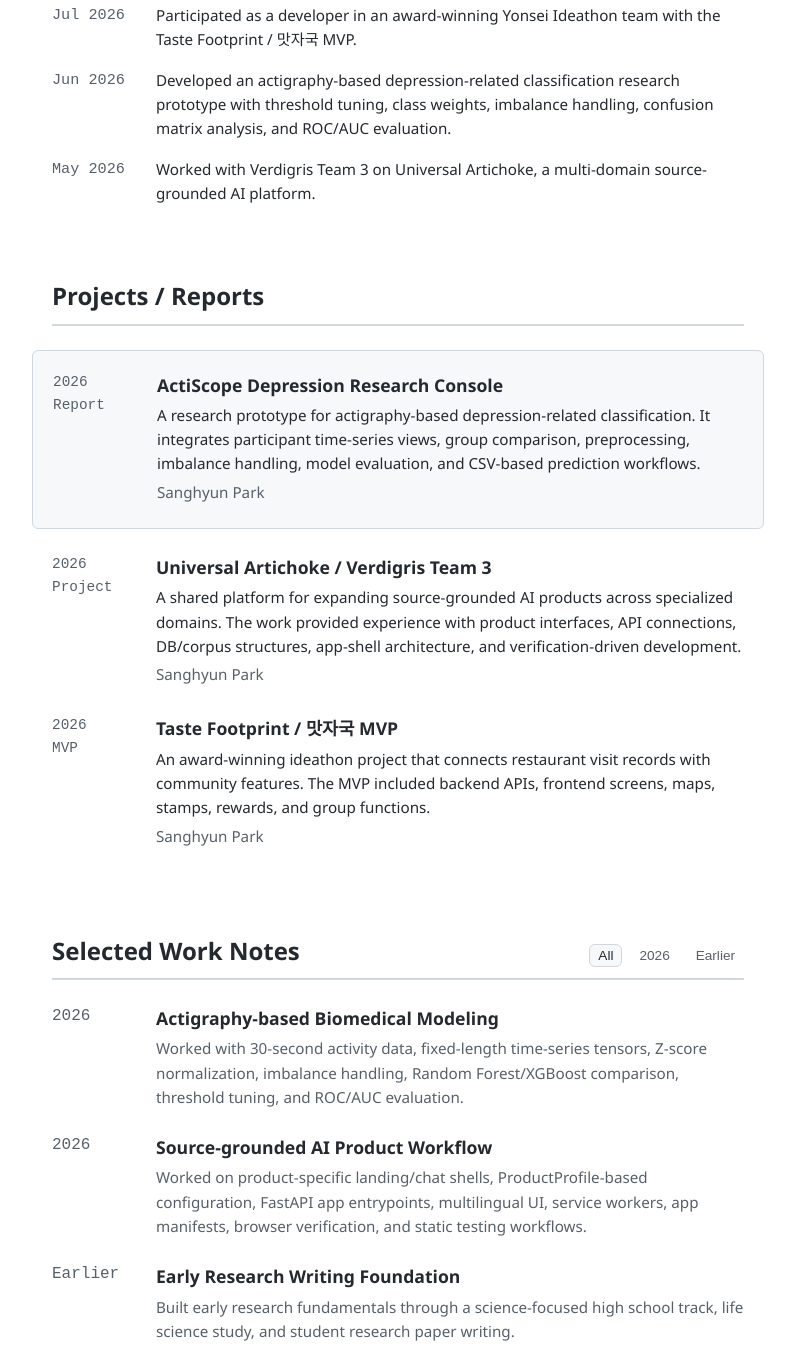
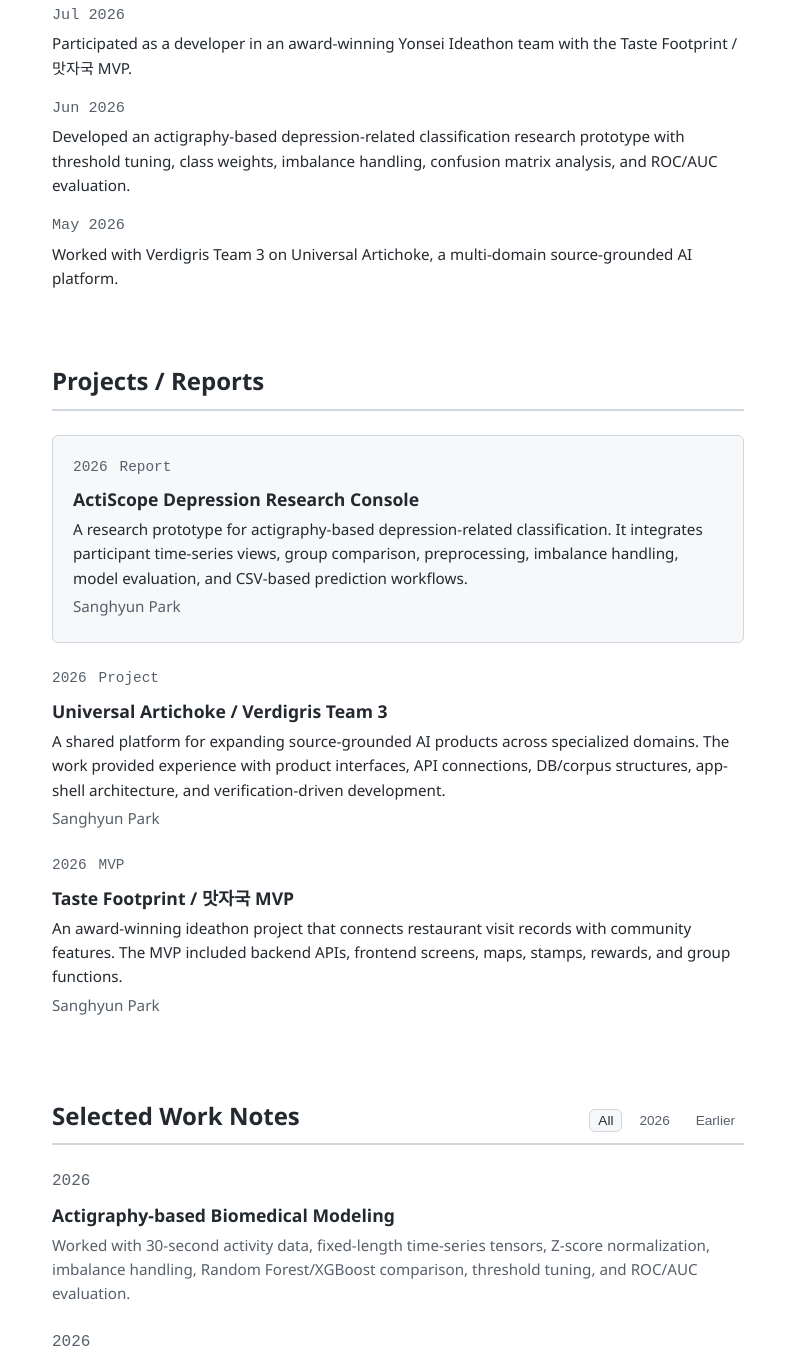
Before and after one commit to sanghyun747/sanghyun747.github.io, a plain HTML site: page index.html in a window 1280 px wide. Shown: the part 1085-2443 px from the top of the page, without its empty margins (414-1209 px from the left). Drawn offline with Linux system fonts and the light colour scheme.

Commit message:
Clean homepage spacing and profile tagline

```diff
--- a/index.html
+++ b/index.html
@@ -20,7 +20,7 @@
         <p class="eyebrow">Personal Profile</p>
         <h1 id="identity-title">Sanghyun Park</h1>
         <p class="role">Undergraduate Student, Biomedical Engineering, Yonsei University</p>
-        <p class="affiliation">Biomedical AI &middot; Biosignal Analysis &middot; Source-grounded AI Products</p>
+        <p class="affiliation">Biomedical AI &middot; Biosignal Analysis &middot; Source-grounded AI Products &middot; AI Startup Team Lead</p>
 
         <div class="contact-stack" aria-label="Profile links">
           <a href="mailto:sangh7474@gmail.com">sangh7474@gmail.com</a>
--- a/styles.css
+++ b/styles.css
@@ -36,6 +36,10 @@
   line-height: 1.6;
   font-size: 16px;
   -webkit-font-smoothing: antialiased;
+}
+
+p {
+  text-indent: 0;
 }
 
 a {
@@ -80,7 +84,7 @@
 }
 .portrait-card img {
   width: 100%;
-  max-width: 260px;
+  max-width: 247px;
   aspect-ratio: 4/5;
   object-fit: cover;
   object-position: center 18%;
@@ -210,13 +214,13 @@
   margin: 0;
 }
 .news-list li {
-  display: flex;
-  gap: 1.5rem;
+  display: block;
   margin-bottom: 1rem;
   font-size: 0.95rem;
 }
 .news-list time {
-  min-width: 80px;
+  display: block;
+  margin-bottom: 0.25rem;
   color: var(--text-muted);
   font-family: monospace;
 }
@@ -224,17 +228,17 @@
 
 /* Tech Reports */
 .work-item {
-  display: grid;
-  grid-template-columns: 80px 1fr;
-  gap: 1.5rem;
+  display: block;
   margin-bottom: 1.5rem;
 }
 .work-meta {
   color: var(--text-muted);
   font-size: 0.9rem;
   display: flex;
-  flex-direction: column;
+  flex-direction: row;
+  gap: 0.75rem;
   font-family: monospace;
+  margin-bottom: 0.4rem;
 }
 .work-item h3 {
   font-size: 1.1rem;
@@ -252,9 +256,8 @@
   padding: 1.25rem;
   border-radius: var(--radius);
   border: 1px solid var(--border-color);
-  margin-left: -1.25rem;
-  margin-right: -1.25rem;
-  grid-template-columns: 80px 1fr;
+  margin-left: 0;
+  margin-right: 0;
 }
 
 /* Publications */
@@ -294,13 +297,13 @@
   margin: 0;
 }
 .publication-list li {
-  display: flex;
-  gap: 1.5rem;
+  display: block;
   margin-bottom: 1.5rem;
 }
 .publication-list li.is-hidden { display: none; }
 .pub-year {
-  min-width: 80px;
+  display: block;
+  margin-bottom: 0.35rem;
   color: var(--text-muted);
   font-family: monospace;
 }
@@ -321,12 +324,12 @@
   gap: 1.5rem;
 }
 .timeline article {
-  display: grid;
-  grid-template-columns: 140px 1fr;
-  gap: 1.5rem;
+  display: block;
 }
 .timeline time,
 .timeline-period {
+  display: block;
+  margin-bottom: 0.35rem;
   font-size: 0.95rem;
   color: var(--text-muted);
   font-family: monospace;
@@ -374,7 +377,7 @@
     align-items: center;
   }
   .portrait-card img {
-    max-width: 160px;
+    max-width: 152px;
     margin-bottom: 0;
   }
   .contact-stack {
@@ -390,14 +393,6 @@
   }
   .focus-grid {
     grid-template-columns: 1fr;
-  }
-  .work-item, .work-item.featured, .publication-list li {
-    grid-template-columns: 60px 1fr;
-    gap: 1rem;
-  }
-  .timeline article {
-    grid-template-columns: 100px 1fr;
-    gap: 1rem;
   }
 }
 
```
